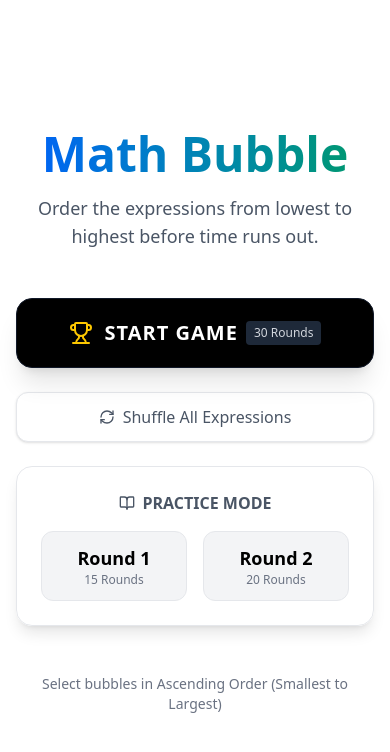
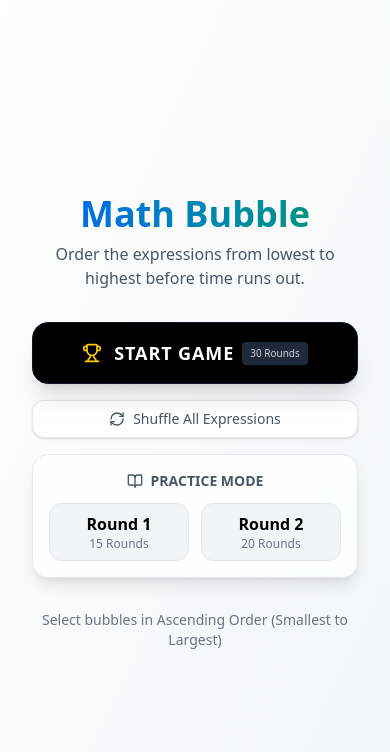
Before and after one commit to Harshcode-develop/Bubble-Game, a React (Vite) app: page / in a window 390 px wide. Shown: the top 752 px of the page. Built offline with nearby package versions, Linux system fonts and the light colour scheme.

Commit message:
New Commit

```diff
--- a/src/components/GameLayout.tsx
+++ b/src/components/GameLayout.tsx
@@ -12,7 +12,7 @@ export const GameLayout: React.FC<GameLayoutProps> = ({
   footer,
 }) => {
   return (
-    <div className="min-h-screen w-full bg-white text-black flex flex-col items-center justify-between p-4 overflow-hidden font-sans">
+    <div className="h-screen w-full bg-white text-black flex flex-col items-center justify-between p-4 overflow-hidden font-sans fixed inset-0">
       {/* Background effects could go here (e.g. subtle gradient blobs) */}
       <div className="fixed inset-0 bg-linear-to-br from-white to-gray-100 -z-10" />
 
--- a/src/pages/MainMenu.tsx
+++ b/src/pages/MainMenu.tsx
@@ -9,34 +9,38 @@ export const MainMenu: React.FC = () => {
 
   return (
     <GameLayout>
-      <div className="flex flex-col items-center justify-center space-y-12 text-center z-10">
+      <div className="flex flex-col items-center justify-center space-y-8 md:space-y-12 text-center z-10 w-full px-4">
         <motion.div
+          layout
           initial={{ opacity: 0, y: -20 }}
           animate={{ opacity: 1, y: 0 }}
           transition={{ duration: 0.8 }}
         >
-          <h1 className="text-5xl md:text-7xl font-extrabold text-transparent bg-clip-text bg-linear-to-r from-blue-600 to-emerald-600 mb-4">
+          <h1 className="text-4xl md:text-7xl font-extrabold text-transparent bg-clip-text bg-linear-to-r from-blue-600 to-emerald-600 mb-2 md:mb-4">
             Math Bubble
           </h1>
-          <p className="text-gray-600 text-lg md:text-xl max-w-md mx-auto">
+          <p className="text-gray-600 text-base md:text-xl max-w-md mx-auto">
             Order the expressions from lowest to highest before time runs out.
           </p>
         </motion.div>
 
         <motion.div
+          layout
           initial={{ opacity: 0, scale: 0.9 }}
           animate={{ opacity: 1, scale: 1 }}
           transition={{ delay: 0.3, duration: 0.5 }}
-          className="flex flex-col items-center space-y-6 w-full max-w-sm"
+          className="flex flex-col items-center space-y-4 md:space-y-6 w-full max-w-sm"
         >
           {/* Main Game Button - Keeping Black as requested */}
           <button
             onClick={() => startGame("MAIN_30", "Hard")}
-            className="group relative w-full px-8 py-5 bg-black text-white border border-gray-900 rounded-2xl shadow-xl hover:bg-gray-800 transition-all duration-300 flex items-center justify-center overflow-hidden"
+            className="group relative w-full px-6 py-4 md:px-8 md:py-5 bg-black text-white border border-gray-900 rounded-2xl shadow-xl hover:bg-gray-800 transition-all duration-300 flex items-center justify-center overflow-hidden"
           >
-            <Trophy className="mr-3 w-6 h-6 text-yellow-400" />
-            <span className="text-xl font-bold tracking-wider">START GAME</span>
-            <span className="ml-2 text-xs bg-gray-800 px-2 py-1 rounded text-gray-300">
+            <Trophy className="mr-3 w-5 h-5 md:w-6 md:h-6 text-yellow-400" />
+            <span className="text-lg md:text-xl font-bold tracking-wider">
+              START GAME
+            </span>
+            <span className="ml-2 text-[10px] md:text-xs bg-gray-800 px-2 py-1 rounded text-gray-300">
               30 Rounds
             </span>
           </button>
@@ -54,7 +58,7 @@ export const MainMenu: React.FC = () => {
                 setTimeout(() => (btn.style.transform = "rotate(0deg)"), 500);
               }
             }}
-            className="w-full py-3 bg-white border border-gray-200 rounded-xl shadow-sm hover:bg-gray-50 flex items-center justify-center text-gray-600 font-medium transition-colors"
+            className="w-full py-2 md:py-3 bg-white border border-gray-200 rounded-xl shadow-sm hover:bg-gray-50 flex items-center justify-center text-gray-600 font-medium transition-colors text-sm md:text-base"
           >
             <RefreshCw
               id="shuffle-btn-icon"
@@ -64,24 +68,24 @@ export const MainMenu: React.FC = () => {
           </button>
 
           {/* Practice Section */}
-          <div className="w-full bg-white/80 backdrop-blur-sm border border-gray-200 rounded-2xl p-6 shadow-lg">
-            <h3 className="text-gray-600 font-semibold mb-4 flex items-center justify-center">
+          <div className="w-full bg-white/80 backdrop-blur-sm border border-gray-200 rounded-2xl p-4 md:p-6 shadow-lg">
+            <h3 className="text-gray-600 font-semibold mb-3 md:mb-4 flex items-center justify-center text-sm md:text-base">
               <BookOpen className="w-4 h-4 mr-2" />
               PRACTICE MODE
             </h3>
-            <div className="grid grid-cols-2 gap-4">
+            <div className="grid grid-cols-2 gap-3 md:gap-4">
               <button
                 onClick={() => startGame("PRACTICE_15", "Medium")}
-                className="px-4 py-3 bg-gray-100 hover:bg-gray-200 rounded-xl transition-colors border border-gray-200 hover:border-gray-300 text-black"
+                className="px-3 py-2 md:px-4 md:py-3 bg-gray-100 hover:bg-gray-200 rounded-xl transition-colors border border-gray-200 hover:border-gray-300 text-black"
               >
-                <div className="text-lg font-bold">Round 1</div>
+                <div className="text-base md:text-lg font-bold">Round 1</div>
                 <div className="text-xs text-gray-500">15 Rounds</div>
               </button>
               <button
                 onClick={() => startGame("PRACTICE_20", "Hard")}
-                className="px-4 py-3 bg-gray-100 hover:bg-gray-200 rounded-xl transition-colors border border-gray-200 hover:border-gray-300 text-black"
+                className="px-3 py-2 md:px-4 md:py-3 bg-gray-100 hover:bg-gray-200 rounded-xl transition-colors border border-gray-200 hover:border-gray-300 text-black"
               >
-                <div className="text-lg font-bold">Round 2</div>
+                <div className="text-base md:text-lg font-bold">Round 2</div>
                 <div className="text-xs text-gray-500">20 Rounds</div>
               </button>
             </div>
--- a/src/pages/ResultsScreen.tsx
+++ b/src/pages/ResultsScreen.tsx
@@ -31,17 +31,18 @@ export const ResultsScreen: React.FC = () => {
 
   return (
     <GameLayout>
-      <div className="flex flex-col items-center w-full max-w-2xl px-4 py-8 space-y-8">
+      <div className="flex flex-col items-center w-full max-w-2xl h-full space-y-4 md:space-y-8 py-2 md:py-8">
         <motion.div
+          layout
           initial={{ scale: 0.8, opacity: 0 }}
           animate={{ scale: 1, opacity: 1 }}
-          className="text-center space-y-4"
+          className="text-center space-y-2 md:space-y-4 shrink-0"
         >
-          <div className="text-6xl mb-4">{passed ? "🏆" : "❌"}</div>
-          <h2 className="text-4xl md:text-5xl font-extrabold text-black">
-            {passed ? "Assessment Passed!" : "Assessment Failed"}
+          <div className="text-5xl md:text-6xl">{passed ? "🏆" : "❌"}</div>
+          <h2 className="text-3xl md:text-5xl font-extrabold text-black">
+            {passed ? "Assessment Passed!" : "Failed"}
           </h2>
-          <div className="text-xl text-gray-600">
+          <div className="text-lg md:text-xl text-gray-600">
             You cleared{" "}
             <span className="text-black font-bold">
               {score}/{totalRounds}
@@ -50,12 +51,12 @@ export const ResultsScreen: React.FC = () => {
           </div>
         </motion.div>
 
-        <div className="flex space-x-4 w-full justify-center">
+        <div className="flex space-x-3 w-full justify-center shrink-0">
           <button
             onClick={resetGame}
-            className="flex items-center px-6 py-3 bg-gray-100 border border-gray-300 rounded-xl hover:bg-gray-200 transition text-black"
+            className="flex items-center px-4 py-3 bg-gray-100 border border-gray-300 rounded-xl hover:bg-gray-200 transition text-black text-sm md:text-base"
           >
-            <Home className="w-5 h-5 mr-2" />
+            <Home className="w-4 h-4 md:w-5 md:h-5 mr-2" />
             Main Menu
           </button>
           <button
@@ -63,16 +64,18 @@ export const ResultsScreen: React.FC = () => {
               resetGame();
               setTimeout(() => startGame(gameMode, difficulty), 100);
             }}
-            className="flex items-center px-6 py-3 bg-blue-600 rounded-xl hover:bg-blue-500 transition shadow-lg shadow-blue-900/20"
+            className="flex items-center px-4 py-3 bg-blue-600 rounded-xl hover:bg-blue-500 transition shadow-lg shadow-blue-900/20 text-white text-sm md:text-base font-semibold"
           >
-            <RefreshCw className="w-5 h-5 mr-2" />
+            <RefreshCw className="w-4 h-4 md:w-5 md:h-5 mr-2" />
             Play Again
           </button>
         </div>
 
-        <div className="w-full bg-white/80 backdrop-blur-sm rounded-2xl border border-gray-200 p-6 shadow-lg">
-          <div className="flex justify-between items-center mb-6">
-            <h3 className="text-xl font-bold text-gray-700">Round History</h3>
+        <div className="flex-1 w-full bg-white/80 backdrop-blur-sm rounded-2xl border border-gray-200 p-4 md:p-6 shadow-lg flex flex-col min-h-0">
+          <div className="flex justify-between items-center mb-4 shrink-0">
+            <h3 className="text-lg md:text-xl font-bold text-gray-700">
+              Round History
+            </h3>
             <button
               onClick={() => setShowDetails(!showDetails)}
               className="text-sm text-blue-600 hover:text-blue-500 underline"
@@ -81,7 +84,7 @@ export const ResultsScreen: React.FC = () => {
             </button>
           </div>
 
-          <div className="space-y-3 max-h-80 overflow-y-auto pr-2 custom-scrollbar">
+          <div className="space-y-3 overflow-y-auto pr-2 custom-scrollbar flex-1">
             {results.map((res) => (
               <div
                 key={res.roundNumber}
@@ -92,20 +95,20 @@ export const ResultsScreen: React.FC = () => {
                 }`}
               >
                 <div className="flex justify-between items-center">
-                  <span className="text-gray-600 font-mono">
+                  <span className="text-gray-600 font-mono text-sm md:text-base">
                     Round {res.roundNumber}
                   </span>
                   {res.isCorrect ? (
-                    <Check className="w-5 h-5 text-green-600" />
+                    <Check className="w-4 h-4 md:w-5 md:h-5 text-green-600" />
                   ) : (
-                    <X className="w-5 h-5 text-red-600" />
+                    <X className="w-4 h-4 md:w-5 md:h-5 text-red-600" />
                   )}
                 </div>
 
                 {/* Detailed View for Wrong Answers */}
                 {!res.isCorrect && showDetails && (
-                  <div className="mt-3 pt-3 border-t border-gray-200 text-sm">
-                    <div className="grid grid-cols-2 gap-4">
+                  <div className="mt-2 pt-2 border-t border-gray-200 text-xs md:text-sm">
+                    <div className="grid grid-cols-2 gap-2 md:gap-4">
                       <div>
                         <div className="text-gray-500 mb-1">Your Order:</div>
                         <div className="flex flex-col space-y-1">
```
